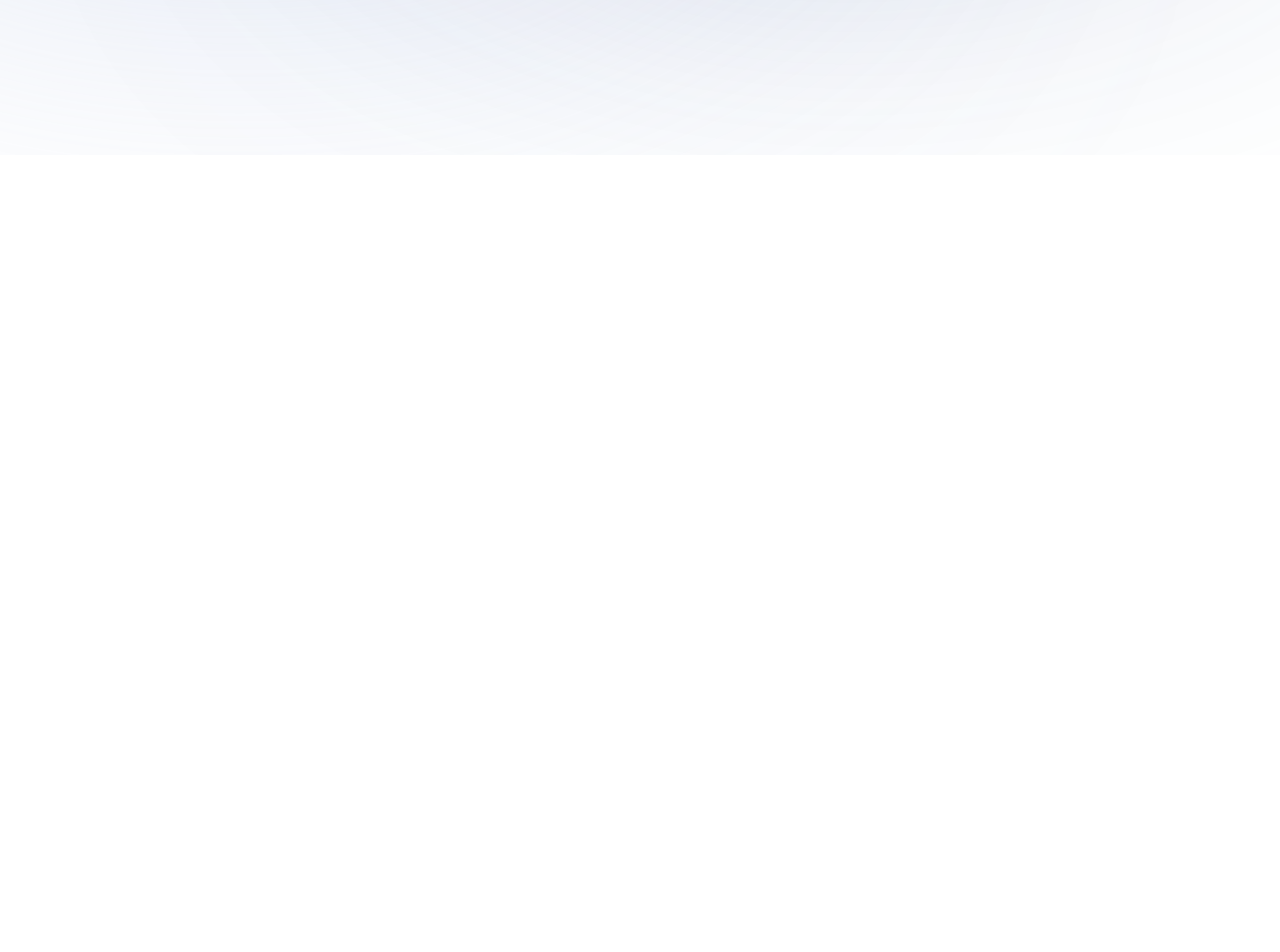
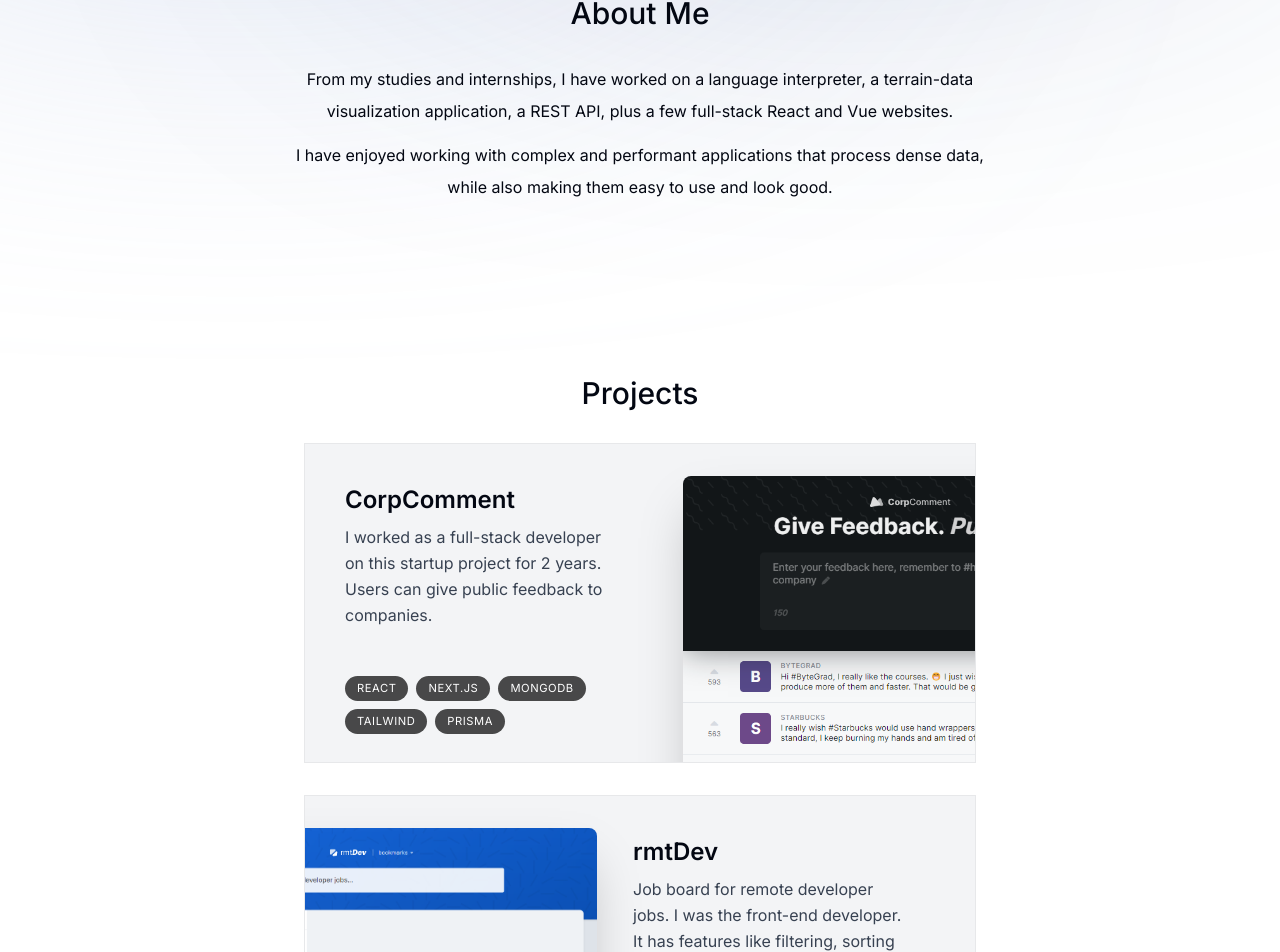
Before and after one commit to tommo217/next-portfolio-site, a Next.js app: page / in a window 1280 px wide. Shown: the part 694-1646 px from the top of the page. Before the commit the page ends 849 px from the top, so only its background shows below. Built offline with nearby package versions, Linux system fonts and the light colour scheme.

Commit message:
projects section with transitions

```diff
--- a/app/page.tsx
+++ b/app/page.tsx
@@ -1,13 +1,16 @@
 // single page portfolio
 import Divider from '@/components/divider'
 import Intro from '@/components/intro'
-import Image from 'next/image'
+import About from '@/components/about'
+import Projects from '@/components/projects'
 
 export default function Home() {
   return (
     <main className="flex min-h-screen flex-col items-center justify-between p-24">
       <Intro></Intro>
       <Divider/>
+      <About />
+      <Projects />
     </main>
   )
 }
--- /dev/null
+++ b/components/about.tsx
@@ -0,0 +1,24 @@
+"use client";
+import React from 'react'
+import {motion} from 'framer-motion';
+import SectionHeading from '@/components/section-heading';
+
+export default function About() {
+  return (
+    <motion.section
+      className="mb-28 max-w-[45rem] text-center leading-8 sm:mb-40 scroll-mt-28"
+      initial={{ opacity: 0, y: 100 }}
+      animate={{ opacity: 1, y: 0 }}
+      transition={{ delay: 0.150 }}
+      id="about"
+    >
+      <SectionHeading>About me</SectionHeading>
+      <p className='mb-3'>
+        From my studies and internships, I have worked on a language interpreter, a terrain-data visualization application, a REST API, plus a few full-stack React and Vue websites.
+      </p>
+
+      <p className="mb-3">
+        I have enjoyed working with complex and performant applications that process dense data, while also making them easy to use and look good.
+      </p>
+    </motion.section>  )
+}
--- a/components/divider.tsx
+++ b/components/divider.tsx
@@ -6,7 +6,7 @@
 export default function Divider() {
   return (
     <motion.div
-      className='bg-gray-300 my-24 h-16 w-1 rounded-full hidden sm:block'
+      className='bg-gray-300 my-16 h-16 w-1 rounded-full hidden sm:block'
       id='sectionDivider'
       initial={{ opacity:0, y:100}}
       animate={{opacity:1, y:0}}
--- a/components/intro.tsx
+++ b/components/intro.tsx
@@ -48,7 +48,7 @@
         initial={{opacity: 0, y:100}}
         animate={{opacity: 1, y:0}}>
           <span className="font-bold"> Hello, I'm Tom.  </span>
-          I'm a <span className="italic">UBC CS</span> student of class <span className="italic">2024</span>.
+          I'm a <span className="italic">UBC CS</span> student of class <span className="italic">2024</span>. <br/>
           I have over <span className="font-bold">12 months</span> of work experience
            in <span className='underline'>C# </span> and <span className='underline'>Full-stack</span>  development.
         </motion.p>
@@ -79,7 +79,6 @@
           target="_blank">
             <BsLinkedin/>
           </a>
-
         </motion.div>
     </section>
   )
--- /dev/null
+++ b/components/projects.tsx
@@ -0,0 +1,55 @@
+import React from 'react'
+import SectionHeading from './section-heading'
+import {projectsData} from '@/lib/data'
+import Image from 'next/image'
+
+export default function Projects() {
+  return (
+    <section>
+        <SectionHeading>
+            Projects
+        </SectionHeading>
+        <div>
+            {
+                projectsData.map((project, index) => (
+                    <React.Fragment key = {index}>
+                        <Project {...project}/>
+                    </React.Fragment>
+                ))
+            }
+        </div>
+    </section>
+  )
+}
+
+function Project({title , description, tags, imageUrl}: ProjectProps) {
+    return (
+    <section
+    className="group bg-gray-100 max-w-[42rem] border border-black/5 overflow-hidden sm:pr-8 relative sm:h-[20rem] mb-3 sm:mb-8 last:mb-0
+    hover:bg-gray-200 transition">
+        <div className='pt-4 pb-7 px-5 sm:pl-10 sm:pr-2 sm:pt-10 sm:max-w-[50%] flex flex-col h-full
+        group-even:ml-[18rem]'>
+            <h3 className='text-2xl font-semibold'>{title}</h3>
+            <p className='mt-2 leading-relaxed text-gray-700'>{description}</p>
+            <ul className='flex flex-wrap mt-4 gap-2 sm:mt-auto'>
+                {tags.map((tag, index) => (
+                    <li className='bg-black/[0.7] px-3 py-1 text-[0.7rem] uppercase tracking-wider text-white rounded-full'
+                    key={index}>{tag}</li>
+                ))}
+            </ul>
+        </div>
+
+        <Image src={imageUrl} alt="Project Preview" quality={95}
+        className='absolute top-8 -right-40 w-[28.25rem] rounded-t-lg shadow-2xl
+        grout-even:right-[initial] group-even:-left-40
+        group-hover:-translate-x-3
+        group-hover:translate-y-2
+        group-hover:-rotate-2
+        group-hover:scale-105
+        group-even:group-hover:rotate-2
+        transition'/>
+
+    </section>)
+}
+
+type ProjectProps = typeof projectsData[number];
--- /dev/null
+++ b/components/section-heading.tsx
@@ -0,0 +1,13 @@
+import React from "react";
+
+type SectionHeadingProps = {
+  children: React.ReactNode;
+};
+
+export default function SectionHeading({ children }: SectionHeadingProps) {
+  return (
+    <h2 className="text-3xl font-medium capitalize mb-8 text-center">
+      {children}
+    </h2>
+  );
+}
```
